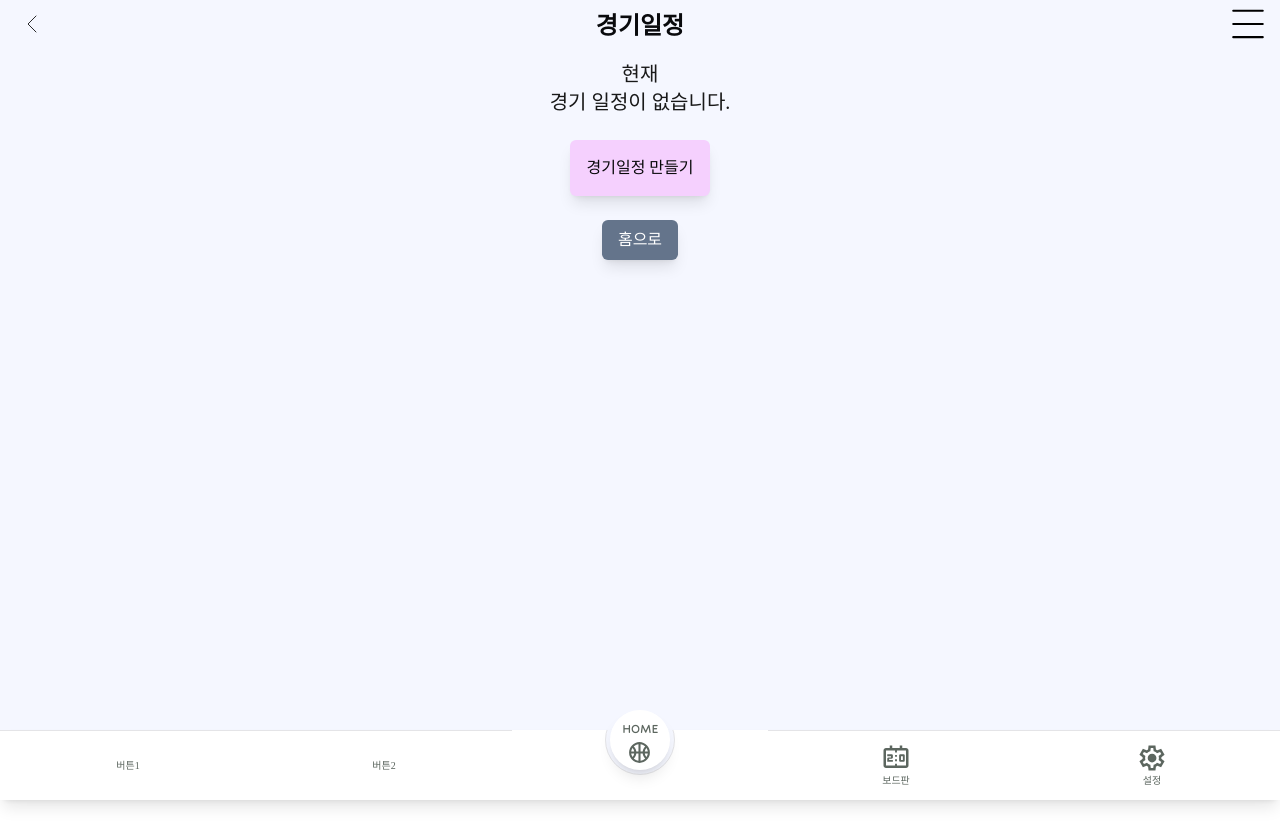
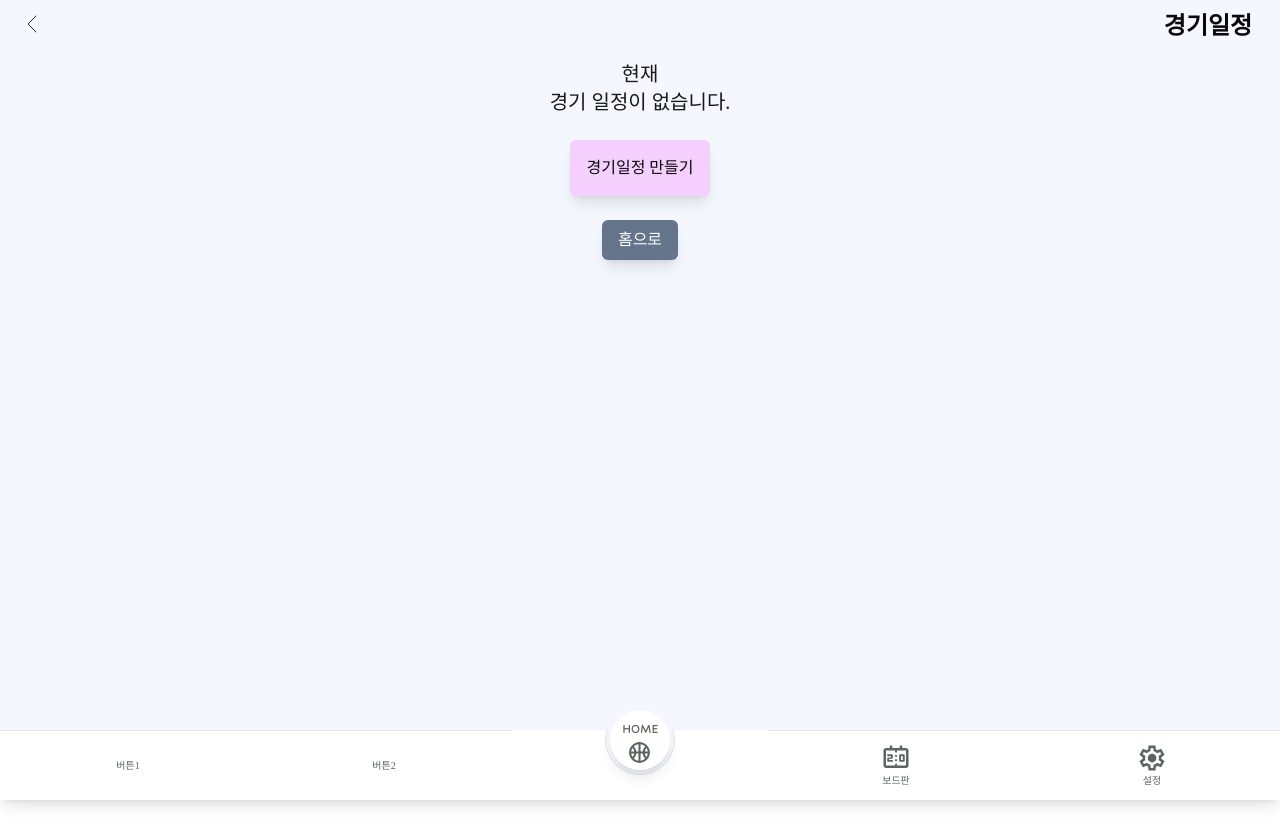
Before and after one commit to eiru123/team-master, a Next.js app: page /team/schedule in a window 1280 px wide. Built offline with nearby package versions, Linux system fonts and the light colour scheme; a web font is replaced by a local one.

Commit message:
햄버거 메뉴 삭제제

```diff
--- a/src/components/TopGnb.tsx
+++ b/src/components/TopGnb.tsx
@@ -1,5 +1,4 @@
 import React from 'react';
-import ToggleMenuBtn from './ui/button/ToggleMenu';
 import GoBackBtn from './ui/button/BackBtn';
 import CloseBtn from './ui/button/CloseBtn';
 import Wrapper from './ui/Wrapper';
@@ -18,7 +17,6 @@ const TopBar = ({ depth, title }: Props) => {
           <Title type="main" classnames="font-jua">
             {title}
           </Title>
-          <ToggleMenuBtn />
         </Wrapper>
       );
 
@@ -29,9 +27,6 @@ const TopBar = ({ depth, title }: Props) => {
           <GoBackBtn />
 
           <Title type="sub">{title}</Title>
-
-          {/* 메뉴 */}
-          <ToggleMenuBtn />
         </Wrapper>
       );
 
```
